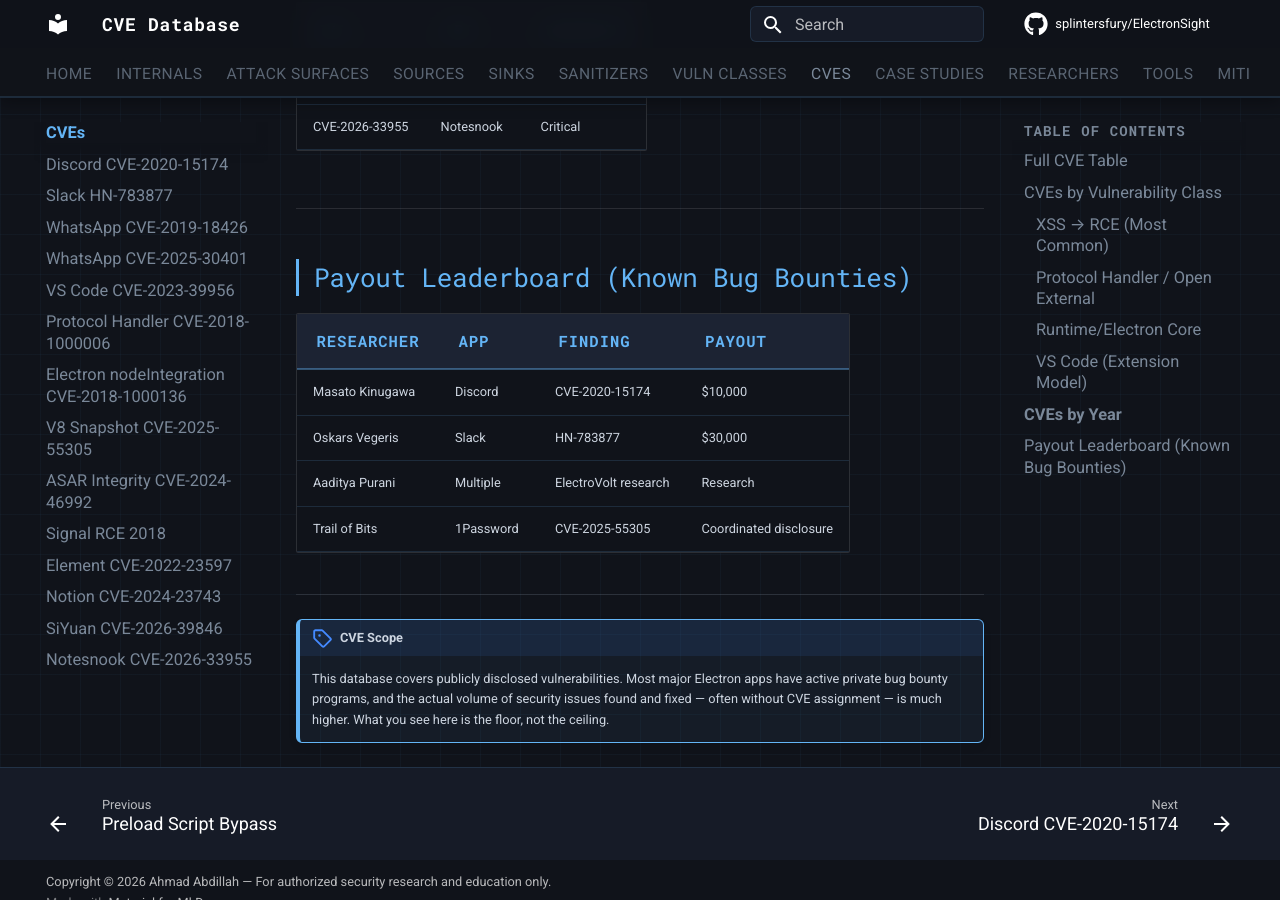
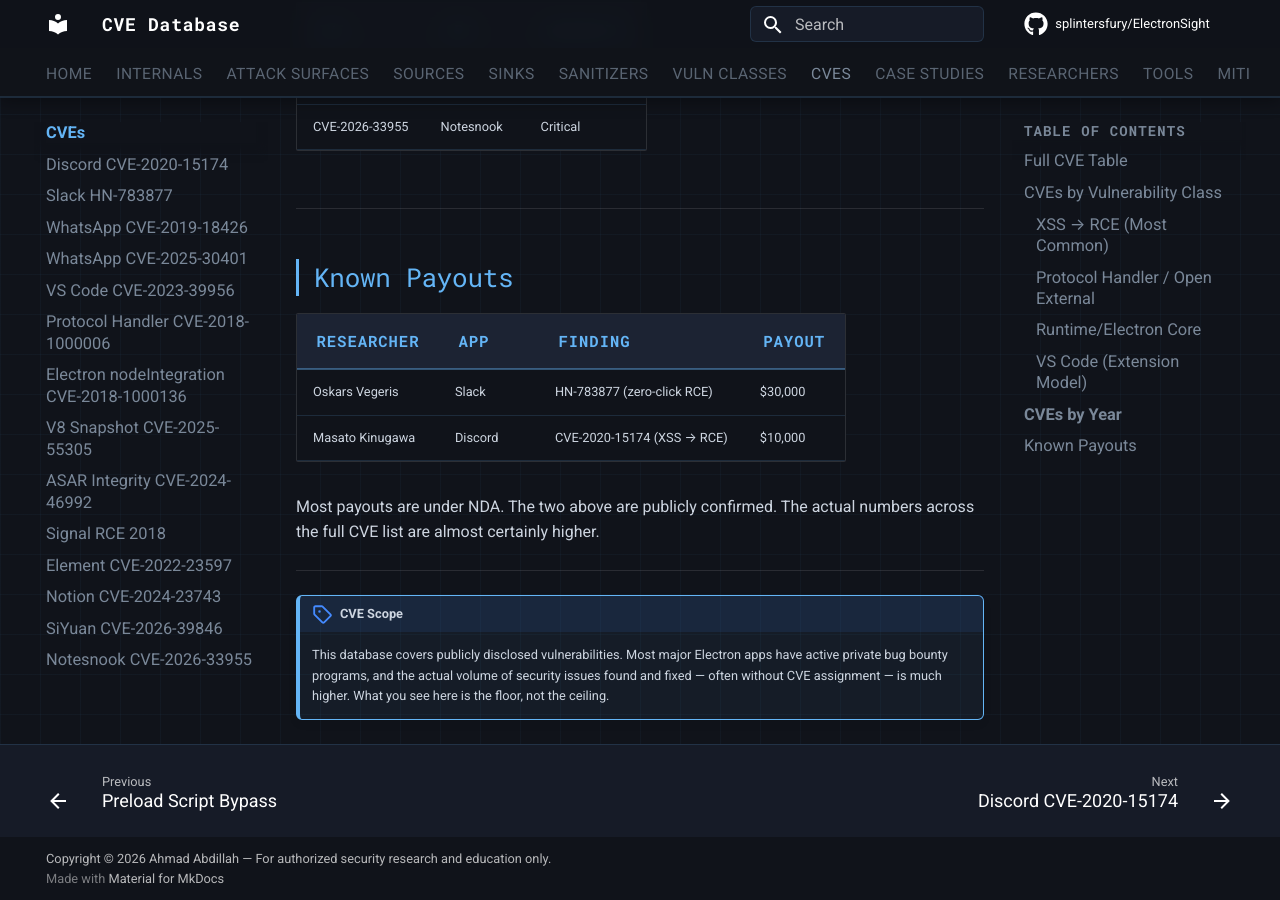
Before and after one commit to splintersfury/ElectronSight, an MkDocs documentation site: the page built from docs/cves/index.md, in a window 1280 px wide and 900 px high, scrolled down 3566 px. Built offline with MkDocs 1.6.1 and Material for MkDocs 9.7.7, drawn with Linux system fonts in a browser that asks for light colours; comment, search, counter and statistics services are not loaded.

Commit message:
Fix payout leaderboard — only list confirmed public payouts
Removed Aaditya Purani ("Research") and Trail of Bits ("Coordinated
disclosure") from the payout table since those aren't bounty payouts.
Added a note that most payouts are under NDA.

Co-Authored-By: Claude Sonnet 4.6 <noreply@anthropic.com>

```diff
--- a/docs/cves/index.md
+++ b/docs/cves/index.md
@@ -129,14 +129,14 @@ The CVE table below is a map of how that progression played out across real apps
 
 ---
 
-## Payout Leaderboard (Known Bug Bounties)
+## Known Payouts
 
 | Researcher | App | Finding | Payout |
 |-----------|-----|---------|--------|
-| Masato Kinugawa | Discord | CVE-2020-15174 | $10,000 |
-| Oskars Vegeris | Slack | HN-783877 | $30,000 |
-| Aaditya Purani | Multiple | ElectroVolt research | Research |
-| Trail of Bits | 1Password | CVE-2025-55305 | Coordinated disclosure |
+| Oskars Vegeris | Slack | HN-783877 (zero-click RCE) | $30,000 |
+| Masato Kinugawa | Discord | CVE-2020-15174 (XSS → RCE) | $10,000 |
+
+Most payouts are under NDA. The two above are publicly confirmed. The actual numbers across the full CVE list are almost certainly higher.
 
 ---
 
```
